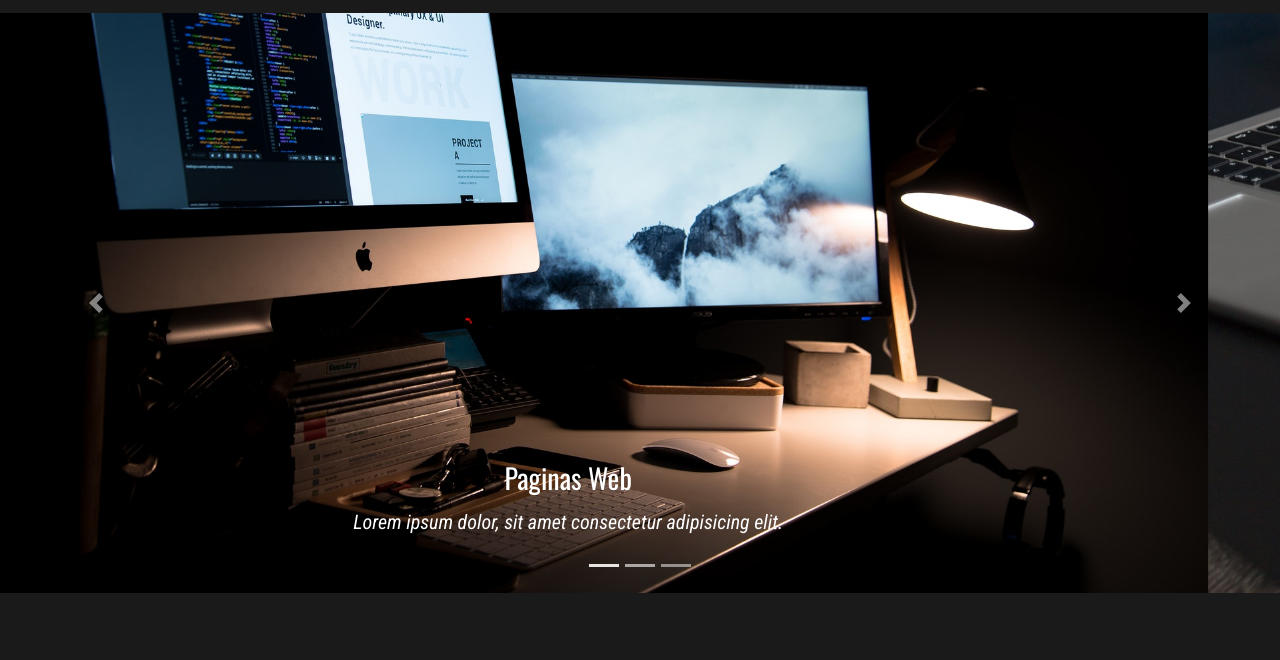
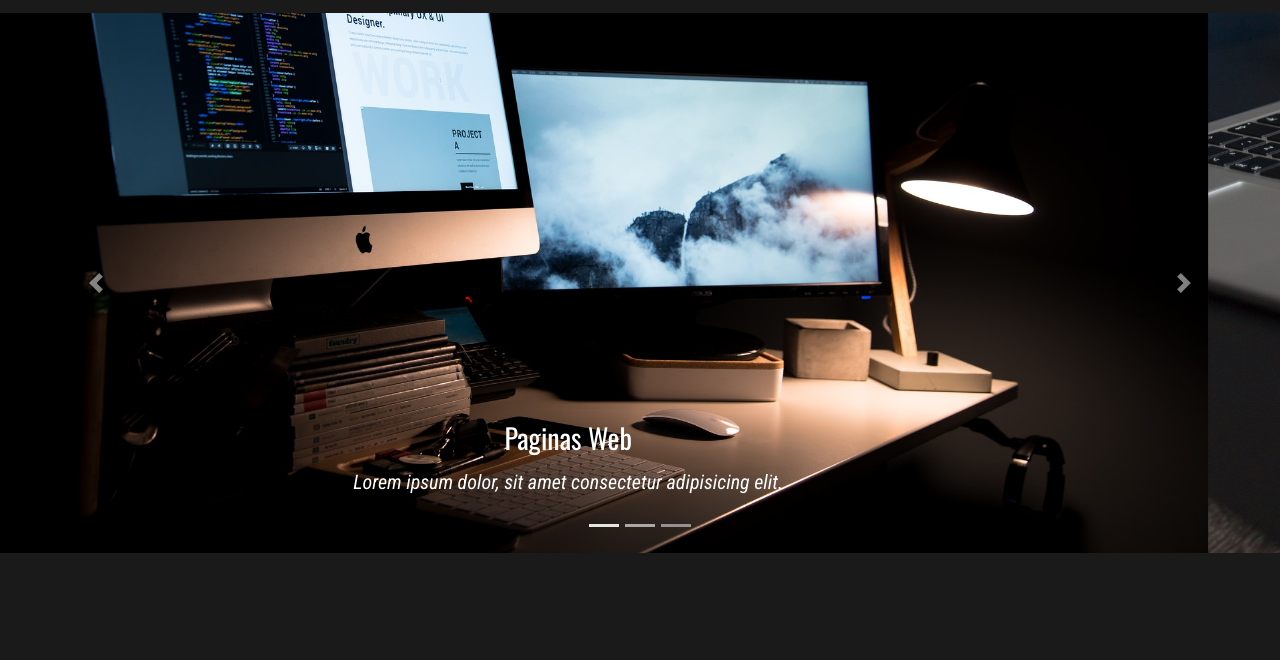
Before and after one commit to Julian110294/TPClip2020Web, a plain HTML site: page index.html in a window 1280 px wide. Shown: the part 59-719 px from the top of the page. Drawn offline with nearby package versions, Linux system fonts and the light colour scheme.

Commit message:
Modificacion2

```diff
--- a/Css/estilo.css
+++ b/Css/estilo.css
@@ -144,7 +144,7 @@ section
 
 #slider img
 {
-    height: 580px;
+    height: 540px;
     width: 100%;
 }
 
```
